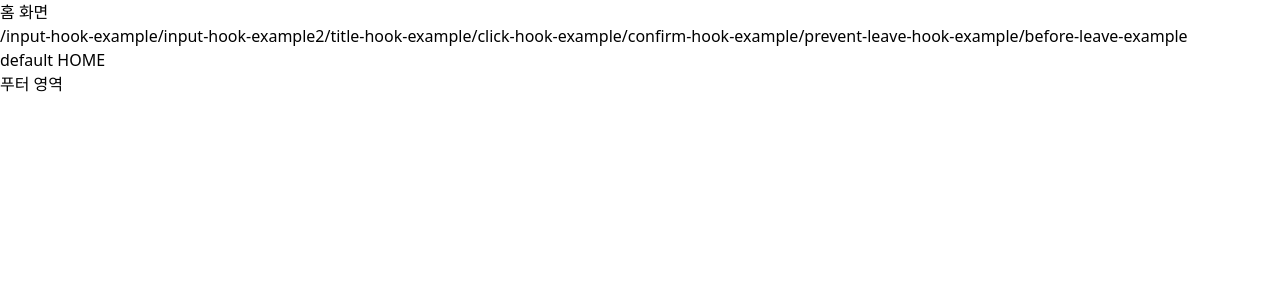
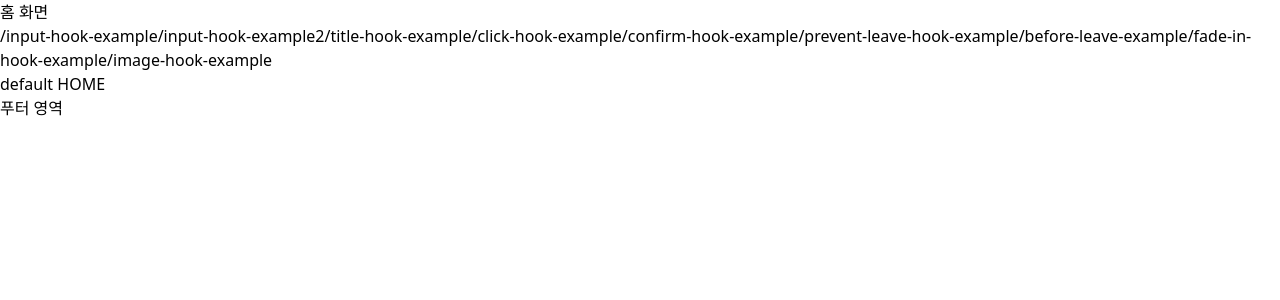
Before and after one commit to gitjoyoung/react-study-custom-hooks, a React (Vite) app: page / in a window 1280 px wide. Shown: the top 300 px of the page. Built offline with nearby package versions, Linux system fonts and the light colour scheme.

Commit message:
feat: 경로 및 라이브러리 설치

```diff
--- a/package.json
+++ b/package.json
@@ -10,8 +10,10 @@
     "preview": "vite preview"
   },
   "dependencies": {
+    "@types/d3": "^7.4.3",
     "@types/react-router-dom": "^5.3.3",
     "autoprefixer": "^10.4.20",
+    "d3": "^7.9.0",
     "postcss": "^8.4.41",
     "react": "^18.3.1",
     "react-dom": "^18.3.1",
--- a/src/App.tsx
+++ b/src/App.tsx
@@ -7,7 +7,7 @@ function App() {
     <>
       <Header />
       <section>
-        <div className="flex justify-start border border-black w-full h-[100vh] min-h-32">
+        <div className="flex justify-start border border-black w-full  min-h-64">
           <Outlet />
         </div>
       </section>
--- a/src/constant/route.ts
+++ b/src/constant/route.ts
@@ -7,4 +7,6 @@ export const ROUTE = {
   CONFIRM_HOOK_EXAMPLE: "/confirm-hook-example",
   PREVENT_LEAVE_HOOK_EXAMPLE: "/prevent-leave-hook-example",
   BEFORE_LEAVE_EXAMPLE: "/before-leave-example",
+  FADE_IN_HOOK_EXAMPLE: "/fade-in-hook-example",
+  IMAGE_HOOK_EXAMPLE: "/image-hook-example",
 };
```
Also changed, not shown: src/main.tsx (+10 -0 lines), 1 other file (tests, documents, lock files or other folders).
